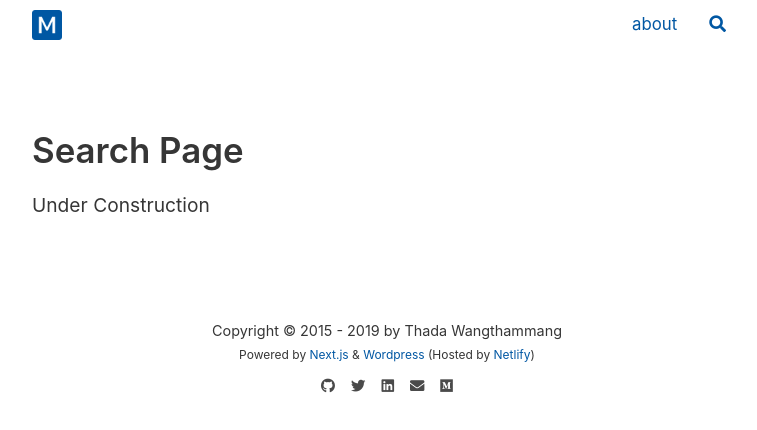
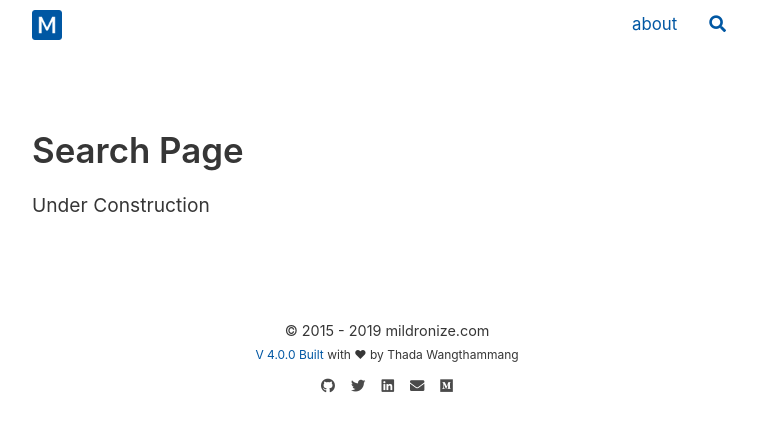
Before and after one commit to mildronize/next-wp-headless, a Next.js app: page /search in a window 1280 px wide. Shown: the top 430 px of the page, without its empty margins (253-1010 px from the left). Built offline with nearby package versions, Linux system fonts and the light colour scheme; a web font is replaced by a local one.

Commit message:
update footer

```diff
--- a/components/layouts/Footer.js
+++ b/components/layouts/Footer.js
@@ -4,10 +4,10 @@ const Footer = () => (
   <div>
     <footer className="footer">
       <center>
-        <div className="footer-copyright">Copyright © 2015 - 2019 by Thada Wangthammang</div>
+        <div className="footer-copyright">© 2015 - 2019 mildronize.com </div>
         <div className="footer-info">
-          Powered by <a href="https://nextjs.org/">Next.js</a> & < a href="https://wordpress.org/">Wordpress</a> (Hosted by <a href="https://www.netlify.com/">Netlify</a>)
-     </div>
+         <a href="https://github.com/mildronize/next-wp-headless">V 4.0.0 Built</a> with ❤ by Thada Wangthammang
+         </div>
 
         <div className="footer-footer-user-links">
           <a
```
